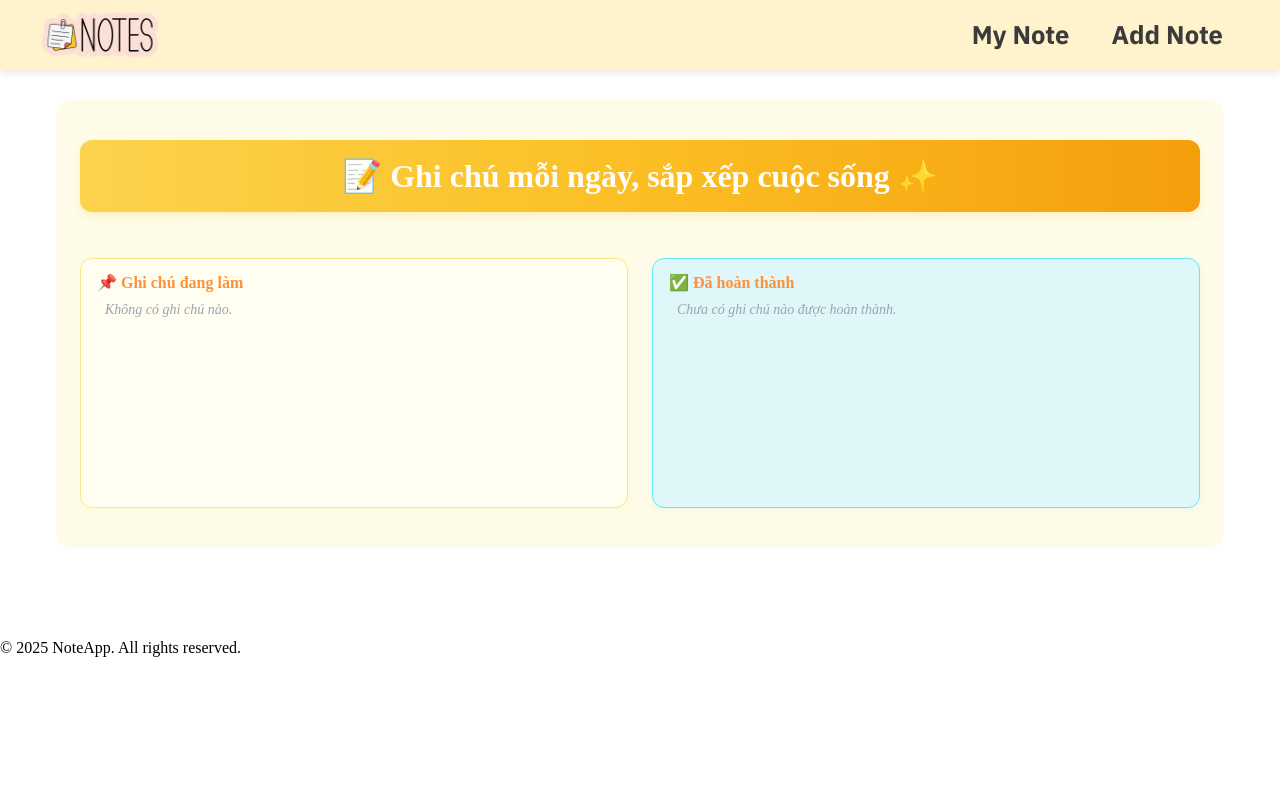
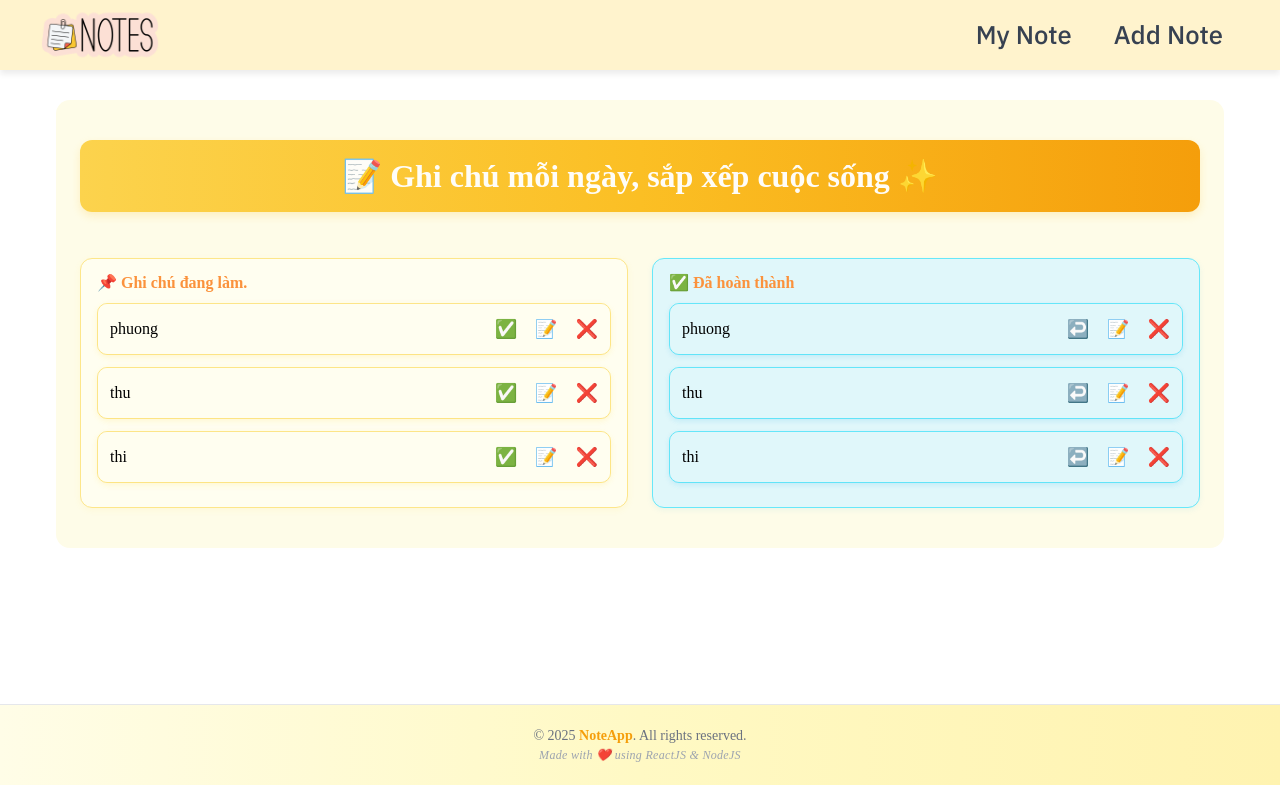
Before and after one commit to phuongnguyen240805/note-app-fontend, a React (Create React App) app: page / in a window 1280 px wide. Built offline with nearby package versions, Linux system fonts and the light colour scheme.

Commit message:
ui homepage, component(box, noteitem)

```diff
--- a/package.json
+++ b/package.json
@@ -3,6 +3,9 @@
   "version": "0.1.0",
   "private": true,
   "dependencies": {
+    "@fortawesome/fontawesome-svg-core": "^6.7.2",
+    "@fortawesome/free-solid-svg-icons": "^6.7.2",
+    "@fortawesome/react-fontawesome": "^0.2.2",
     "@testing-library/dom": "^10.4.0",
     "@testing-library/jest-dom": "^6.6.3",
     "@testing-library/react": "^16.3.0",
--- a/src/components/Box/Box.jsx
+++ b/src/components/Box/Box.jsx
@@ -1,99 +1,59 @@
-
 import classNames from "classnames/bind";
-import { Link } from "react-router";
 import PropTypes from 'prop-types';
 
-import styles from './Button.module.scss';
+import styles from './Box.module.scss';
+import NoteItem from "~/components/NoteItem";
 
 const cx = classNames.bind(styles);
 
-function Button({
-    to,
-    href, //link
-    // button types
-    defaultBtn = false,
-    primary = false,
-    outline = false,
-    text = false,
-    disabled = false,
-    disabledText = false,
-    rounded = false,
-    // button size
-    small = false,
-    large = false,
-    className,
-    // icon button
+function Box({
+    notes,
+    title,
+    empty,
+    type,
     leftIcon,
     rightIcon,
-    children,
-    onClick,
-    ...passProps // pass event
+    className,
+    completed=false,
 }) {
-    let Comp = 'button'
-    const props = {
-        onClick,
-        ...passProps
-    }
-
-    // remove event listener when disabled
-    if (disabled) {
-        // delete props.onClick
-        Object.keys(props).forEach(key => {
-            if (key.startsWith('on') && typeof props[key] === 'function') {
-                delete props[key]
-            }
-        })
-    }
-
-    // chuyển đổi thẻ 'a' và Link
-    if (to) {
-        props.to = to
-        Comp = Link
-    } else if (href) {
-        props.href = href
-        Comp = 'a'
-    }
 
     const classes = cx('wrapper', {
-        [className]: className, // truy cập thuộc tính
-        defaultBtn,
-        primary,
-        outline,
-        text,
-        disabled,
-        disabledText,
-        rounded,
-        small,
-        large
-    })
+        [className]: className,
+        [type]: type,
+    });
 
     return (
-        <>
-            <Comp className={classes} {...props}>
+        <div className={classes}>
+            <h3 className={cx('section-title')}>
                 {leftIcon && <span className={cx('icon')}>{leftIcon}</span>}
-                <span className={cx('title')}>{children}</span>
+                <span>{title}</span>
                 {rightIcon && <span className={cx('icon')}>{rightIcon}</span>}
-            </Comp>
-        </>
-    )
+            </h3>
+            <div className={cx('note-list')}>
+                {notes.filter((n) => !n.completed).length === 0 ? (
+                    <p className={cx('empty')}>{empty}</p>
+                ) : (
+                    notes
+                        .filter((n) => !n.completed)
+                        .map((note) => (
+                            <NoteItem
+                                completed={completed}
+                                note={note}
+                                type={type}
+                            />
+                        ))
+                )}
+            </div>
+        </div>
+    );
 }
 
-Button.propTypes = {
-    children: PropTypes.node.isRequired,  // bắt buột truyền prop
-    to: PropTypes.string,
-    href: PropTypes.string,
-    defaultBtn: PropTypes.bool,
+Box.propTypes = {
+    notes: PropTypes.node.isRequired,
     primary: PropTypes.bool,
-    outline: PropTypes.bool,
-    text: PropTypes.bool,
-    disabled: PropTypes.bool,
-    rounded: PropTypes.bool,
-    small: PropTypes.bool,
-    large: PropTypes.bool,
-    className: PropTypes.string,
+    secondary: PropTypes.bool,
     leftIcon: PropTypes.node,
     rightIcon: PropTypes.node,
-    onClick: PropTypes.func,
-}
+};
 
-export default Button;
+export default Box;
--- /dev/null
+++ b/src/components/Box/Box.module.scss
@@ -0,0 +1,47 @@
+.wrapper {
+    flex: 1;
+    min-height: 250px;
+    min-width: 300px;
+    border-radius: 12px;
+    padding: 16px;
+}
+
+.primary {
+    background-color: #fffef0;
+    border: 1px solid #fde68a;
+    box-shadow: 0 2px 6px rgba(255, 215, 64, 0.1);
+}
+
+.secondary {
+    background-color: #e0f7fa;
+    border: 1px solid #67e8f9;
+    box-shadow: 0 2px 6px rgba(14, 165, 233, 0.08);
+}
+
+/* Ghi chú */
+.section-title {
+    font-size: 16px;
+    color: #fb923c;
+    margin-bottom: 12px;
+    font-weight: 600;
+}
+
+.icon {
+    width: 20px;
+    display: inline-block;
+    text-align: center;
+}
+
+.note-list {
+    display: flex;
+    flex-direction: column;
+    gap: 12px;
+}
+
+/* Rỗng */
+.empty {
+  color: #9ca3af;
+  font-style: italic;
+  font-size: 14px;
+  padding-left: 8px;
+}
--- /dev/null
+++ b/src/components/NoteItem/NoteItem.jsx
@@ -0,0 +1,54 @@
+import classNames from "classnames/bind";
+import PropTypes from 'prop-types';
+
+import styles from './NoteItem.module.scss';
+import Button from "~/components/Button";
+
+const cx = classNames.bind(styles);
+
+function NoteItem({
+    note,
+    className,
+    type,
+    completed = false,
+}) {
+
+    const classes = cx('wrapper', {
+        [className]: className,
+        [type]: type,
+        completed
+    });
+
+    return (
+        <div className={classes}>
+            <div key={note.id} className={cx('note-card', { [type]: type })}>
+                <span>{note.text}</span>
+                {
+                    completed ? (
+                        <div className={cx('actions')}>
+                            <Button className={cx('btn')}>↩️</Button>
+                            <Button className={cx('btn')}>📝</Button>
+                            <Button className={cx('btn')}>❌</Button>
+                        </div>
+                    ) : (
+                        <div className={cx('actions')}>
+                            <Button className={cx('btn')}>✅</Button>
+                            <Button className={cx('btn')}>📝</Button>
+                            <Button className={cx('btn')}>❌</Button>
+                        </div>
+                    )
+                }
+            </div>
+        </div>
+    );
+}
+
+NoteItem.propTypes = {
+    notes: PropTypes.node.isRequired,
+    primary: PropTypes.bool,
+    secondary: PropTypes.bool,
+    leftIcon: PropTypes.node,
+    rightIcon: PropTypes.node,
+};
+
+export default NoteItem;
--- /dev/null
+++ b/src/components/NoteItem/NoteItem.module.scss
@@ -0,0 +1,62 @@
+.wrapper {
+    border: 1px solid;
+    transition: transform 0.2s ease;
+}
+
+.wrapper:hover {
+    transform: translateY(-2px);
+}
+
+.note-card {
+    height: 50px;
+    padding: 12px;
+    background-color: #fffde7; // vàng nhạt (đang làm)
+    display: flex;
+    justify-content: space-between;
+    align-items: center;
+    box-shadow: 0 2px 4px rgba(0, 0, 0, 0.04);
+}
+
+.primary {
+    border-radius: 10px;
+    background-color: #fffef0;
+    border-color: #fde68a;
+    box-shadow: 0 2px 6px rgba(255, 215, 64, 0.1);
+}
+
+.primary:hover {
+    background-color: #fffde6;
+    border-color: #facc15;
+}
+
+.secondary {
+    border-radius: 10px;
+    background-color: #e0f7fa;
+    border-color: #67e8f9;
+    box-shadow: 0 2px 6px rgba(14, 165, 233, 0.08);
+}
+
+.secondary:hover {
+    background-color: #ccfbf1;
+    border-color: #22d3ee;
+}
+
+/* Hành động */
+.actions {
+    display: flex;
+    gap: 10px;
+}
+
+.actions .btn {
+    min-width: unset;
+    padding: unset;
+    background: none;
+    border: none;
+    font-size: 18px;
+    cursor: pointer;
+    transition: transform 0.2s;
+
+    :hover {
+        transform: scale(1.15);
+    }
+}
--- /dev/null
+++ b/src/components/NoteItem/index.js
@@ -0,0 +1 @@
+export { default } from './NoteItem'
--- a/src/layouts/MainLayout/MainLayout.jsx
+++ b/src/layouts/MainLayout/MainLayout.jsx
@@ -1,7 +1,8 @@
 import classNames from "classnames/bind";
 
 import styles from './MainLayout.module.scss';
-import Header from "../components/Header";
+import Header from "~/layouts/components/Header";
+import Footer from "~/layouts/components/Footer";
 
 const cx = classNames.bind(styles);
 
@@ -9,7 +10,7 @@ function MainLayout({ children }) {
     return (
         <div className="wrapper">
             {/* Header */}
-            <Header/>
+            <Header />
 
             {/* Main content */}
             <main className={cx('main')}>
@@ -17,9 +18,7 @@ function MainLayout({ children }) {
             </main>
 
             {/* Footer */}
-            <footer className="bg-white border-t text-center text-sm text-gray-400 py-4">
-                &copy; {new Date().getFullYear()} NoteApp. All rights reserved.
-            </footer>
+            <Footer />
         </div>
     );
 }
--- a/src/layouts/components/Footer/Footer.jsx
+++ b/src/layouts/components/Footer/Footer.jsx
@@ -1,39 +1,18 @@
-import { Link } from 'react-router';
 import classNames from 'classnames/bind';
 
 import styles from './Footer.module.scss';
-import images from '~/assets/images';
-import Button from '~/components/Button';
 
 const cx = classNames.bind(styles);
 
-function Header() {
+function Footer() {
   return (
-    <header className={cx('header')}>
-      <div className={cx('wrapper')}>
-        <Link to="/" className={cx('logo')}>
-          <img className={cx('logo-img')} src={images.logo} alt="logo-img" />
-        </Link>
-
-        <nav className={cx('nav')}>
-          <Button
-            defaultBtn
-            to="/"
-            className={cx('link')}
-          >
-            My Note
-          </Button>
-          <Button
-            defaultBtn
-            to="/about"
-            className={cx('link')}
-          >
-            Add Note
-          </Button>
-        </nav>
-      </div>
-    </header>
+    <footer className={cx('footer')}>
+      <p>
+        &copy; {new Date().getFullYear()} <span className={cx('highlight')}>NoteApp</span>. All rights reserved.
+      </p>
+      <p className={cx('subtext')}>Made with ❤️ using ReactJS & NodeJS</p>
+    </footer>
   );
 }
 
-export default Header;
+export default Footer;
--- a/src/layouts/components/Footer/Footer.module.scss
+++ b/src/layouts/components/Footer/Footer.module.scss
@@ -1,48 +1,31 @@
-.header {
-    background-color: #fff3cd;
-    /* vàng cam nhạt */
-    box-shadow: 0 4px 6px rgba(0, 0, 0, 0.08);
+.footer {
+  background: linear-gradient(to right, #fffde7, #fff9c4, #fff3b0);
+  border-top: 1px solid #e5e7eb;
+  padding: 24px 0;
+  text-align: center;
+  margin-top: 64px;
+  font-size: 14px;
+  color: #6b7280;
+
+  .highlight {
+    color: #f59e0b;
+    font-weight: 600;
   }
 
-.wrapper {
-    height: 70px;
-    max-width: 1200px;
-    margin: 0 auto;
-    padding: 16px 0;
-    display: flex;
-    justify-content: space-between;
-    align-items: center;
+  .subtext {
+    font-size: 12px;
+    color: #9ca3af;
+    font-style: italic;
+    margin-top: 6px;
+    letter-spacing: 0.3px;
   }
 
-.logo {
-    height: 60px;
-    width: 120px;
-    font-size: 22px;
-    font-weight: bold;
-    color: #fb923c;
-    /* cam đậm */
+  @media (max-width: 600px) {
+    padding: 16px 12px;
+    font-size: 13px;
+
+    .subtext {
+      font-size: 11px;
     }
-
-.logo-img {
-    height: 100%;
-    width: 100%;
-    object-fit: cover;
   }
-
-.nav {
-    display: flex;
 }
-
-.link {
-    color: #374151;
-    /* gray-700 */
-    text-decoration: none;
-    font-weight: 500;
-    transition: color 0.2s, transform 0.2s;
-}
-
-.link:hover {
-    color: #22d3ee;
-    /* cyan-400 */
-    transform: translateY(-2px);
-}
--- a/src/pages/Home/Home.jsx
+++ b/src/pages/Home/Home.jsx
@@ -1,37 +1,30 @@
 import { useState } from 'react';
+import classNames from 'classnames/bind';
+
 import styles from './Home.module.scss';
+import Box from '~/components/Box';
 
-import classNames from 'classnames/bind';
 
 const cx = classNames.bind(styles);
 
 function Home() {
 
-    const [text, setText] = useState('');
-    const [notes, setNotes] = useState([]);
+    const datas = [
+        {
+            id: 1,
+            text: "phuong"
+        },
+        {
+            id: 2,
+            text: "thu"
+        },
+        {
+            id: 3,
+            text: "thi"
+        },
+    ];
 
-    const handleAddNote = () => {
-        if (!text.trim()) return;
-        const newNote = {
-            id: Date.now(),
-            text,
-            completed: false,
-        };
-        setNotes([newNote, ...notes]);
-        setText('');
-    };
-
-    const handleDelete = (id) => {
-        setNotes(notes.filter((note) => note.id !== id));
-    };
-
-    const handleToggleDone = (id) => {
-        setNotes(
-            notes.map((note) =>
-                note.id === id ? { ...note, completed: !note.completed } : note
-            )
-        );
-    };
+    const [notes, setNotes] = useState(datas);
 
     return (
         <div className={cx('container')}>
@@ -43,50 +36,21 @@ function Home() {
             {/* Khối hiển thị danh sách ghi chú chia làm 2 cột */}
             <div className={cx('columns')}>
                 {/* Cột trái - Ghi chú đang làm */}
-                <div className={cx('first-column')}>
-                    <h3 className={cx('section-title')}>📌 Ghi chú đang làm</h3>
-                    <div className={cx('note-list')}>
-                        {notes.filter((n) => !n.completed).length === 0 ? (
-                            <p className={cx('empty')}>Không có ghi chú nào.</p>
-                        ) : (
-                            notes
-                                .filter((n) => !n.completed)
-                                .map((note) => (
-                                    <div key={note.id} className={cx('note-card')}>
-                                        <span>{note.text}</span>
-                                        <div className={cx('actions')}>
-                                            <button onClick={() => handleToggleDone(note.id)} title="Hoàn thành">✅</button>
-                                            <button title="Sửa (chưa hỗ trợ)">📝</button>
-                                            <button onClick={() => handleDelete(note.id)} title="Xoá">❌</button>
-                                        </div>
-                                    </div>
-                                ))
-                        )}
-                    </div>
-                </div>
+                <Box
+                    type="primary"
+                    notes={notes}
+                    title="📌 Ghi chú đang làm."
+                    empty="Không có ghi chú nào."
+                />
 
                 {/* Cột phải - Ghi chú đã làm */}
-                <div className={cx('second-column')}>
-                    <h3 className={cx('section-title')}>✅ Đã hoàn thành</h3>
-                    <div className={cx('note-list')}>
-                        {notes.filter((n) => n.completed).length === 0 ? (
-                            <p className={cx('empty')}>Chưa có ghi chú nào được hoàn thành.</p>
-                        ) : (
-                            notes
-                                .filter((n) => n.completed)
-                                .map((note) => (
-                                    <div key={note.id} className={`${cx('note-card')} ${cx('completed')}`}>
-                                        <span>{note.text}</span>
-                                        <div className={cx('actions')}>
-                                            <button onClick={() => handleToggleDone(note.id)} title="Hoàn tác">↩️</button>
-                                            <button title="Sửa (chưa hỗ trợ)">📝</button>
-                                            <button onClick={() => handleDelete(note.id)} title="Xoá">❌</button>
-                                        </div>
-                                    </div>
-                                ))
-                        )}
-                    </div>
-                </div>
+                <Box
+                    type="secondary"
+                    notes={notes}
+                    title="✅ Đã hoàn thành"
+                    empty="Chưa có ghi chú nào được hoàn thành."
+                    completed
+                />
             </div>
 
         </div>
--- a/src/pages/Home/Home.module.scss
+++ b/src/pages/Home/Home.module.scss
@@ -45,100 +45,6 @@
   flex-wrap: wrap;
 }
 
-.first-column,
-.second-column {
-  flex: 1;
-  min-height: 250px;
-  min-width: 300px;
-  border-radius: 12px;
-  padding: 16px;
-}
-
-.first-column {
-  background-color: #fffef0;
-  border: 1px solid #fde68a;
-  box-shadow: 0 2px 6px rgba(255, 215, 64, 0.1);
-
-  :hover {
-    background-color: #fffde6;
-    border-color: #facc15;
-  }
-}
-
-.second-column {
-  background-color: #e0f7fa;
-  border: 1px solid #67e8f9;
-  box-shadow: 0 2px 6px rgba(14, 165, 233, 0.08);
-
-  :hover {
-    background-color: #ccfbf1;
-    border-color: #22d3ee;
-  }
-}
-
-/* Ghi chú */
-.section-title {
-  font-size: 16px;
-  color: #fb923c;
-  margin-bottom: 12px;
-  font-weight: 600;
-}
-
-.note-list {
-  display: flex;
-  flex-direction: column;
-  gap: 12px;
-}
-
-.note-card {
-  background-color: #fffde7; // vàng nhạt (đang làm)
-  border: 1px solid #fcd34d;
-  padding: 12px;
-  border-radius: 10px;
-  display: flex;
-  justify-content: space-between;
-  align-items: center;
-  box-shadow: 0 2px 4px rgba(0, 0, 0, 0.04);
-  transition: transform 0.2s ease;
-}
-
-.note-card:hover {
-  transform: translateY(-2px);
-}
-
-/* Ghi chú đã hoàn thành */
-.completed {
-  background-color: #e0f7fa; // xanh nhạt
-  border-color: #67e8f9;
-  color: #0c4a6e;
-}
-
-/* Hành động */
-.actions {
-  display: flex;
-  gap: 10px;
-}
-
-button {
-  background: none;
-  border: none;
-  font-size: 18px;
-  cursor: pointer;
-  transition: transform 0.2s;
-}
-
-button:hover {
-  transform: scale(1.15);
-}
-
-/* Rỗng */
-.empty {
-  color: #9ca3af;
-  font-style: italic;
-  font-size: 14px;
-  padding-left: 8px;
-}
-
 @keyframes fadeIn {
     from {
         opacity: 0;
```
Also changed, not shown: src/assets/images/note.png (added), 1 other file (tests, documents, lock files or other folders). Lines whose indentation alone changed are shown as unchanged.
